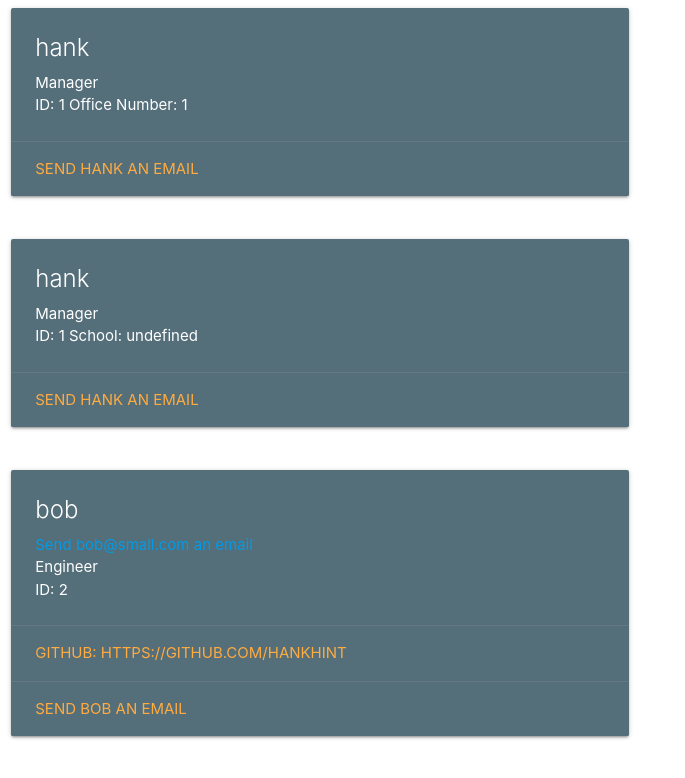
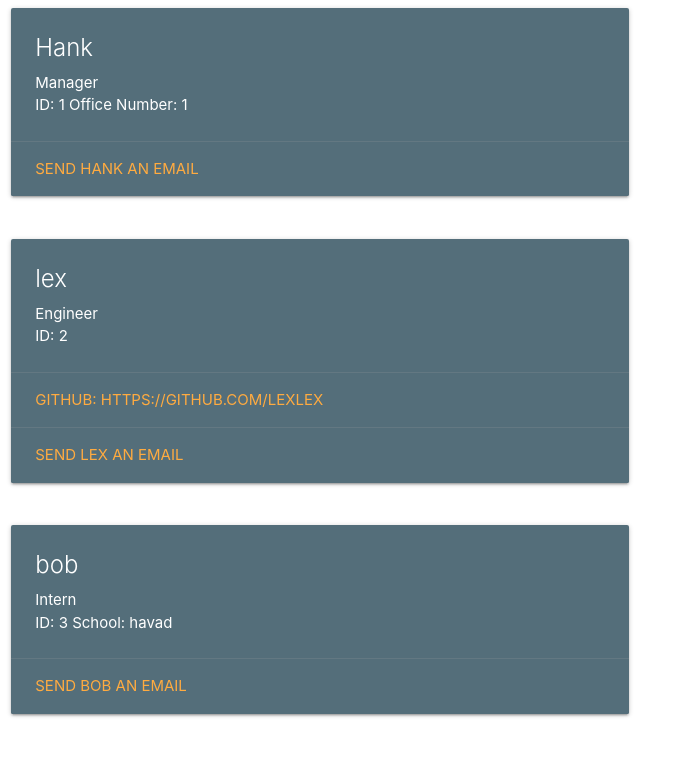
Before and after one commit to hankhint/team-profile-generator, a website: page dist/index.html in a window 1280 px wide. Shown: the whole page, without its empty margins (0-685 px from the left). Drawn offline with nearby package versions, Linux system fonts and the light colour scheme; files whose address does not match are found by name.

```diff
--- a/dist/index.html
+++ b/dist/index.html
@@ -1,21 +1,21 @@
+
     <!DOCTYPE html>
     <html lang="en">
-<meta http-equiv="Content-Type" content="text/html; charset=UTF-8" />
-<meta name="viewport" content="width=device-width, initial-scale=1, maximum-scale=1.0" />
+    <meta http-equiv="Content-Type" content="text/html; charset=UTF-8"/>
+    <meta name="viewport" content="width=device-width, initial-scale=1, maximum-scale=1.0"/>
     <title>Team Profile</title>
 
     <!-- CSS  -->
     <link href="https://fonts.googleapis.com/icon?family=Material+Icons" rel="stylesheet">
-<link href="css/materialize.css" type="text/css" rel="stylesheet" media="screen,projection" />
-<link href="css/style.css" type="text/css" rel="stylesheet" media="screen,projection" />
-
+    <link href="css/materialize.css" type="text/css" rel="stylesheet" media="screen,projection"/>
+    <link href="css/style.css" type="text/css" rel="stylesheet" media="screen,projection"/>
     <body>
 
   <div class="row">
   <div class="col s12 m6">
     <div class="card blue-grey darken-1">
       <div class="card-content white-text">
-          <span class="card-title">hank</span>
+        <span class="card-title">Hank</span>
         <p>Manager</p>
         <div>
         <span>ID: 1</span>
@@ -23,25 +23,7 @@
       </div>
         </div>
       <div class="card-action">
-          <a href="mailto:hank@small.com" target="_blank">Send hank an email</a>
-        </div>
-      </div>
-    </div>
-  </div>
-
-  <div class="row">
-    <div class="col s12 m6">
-      <div class="card blue-grey darken-1">
-        <div class="card-content white-text">
-          <span class="card-title">hank</span>
-          <p>Manager</p>
-          <div>
-            <span>ID: 1</span>
-            <span>School: undefined</span>
-          </div>
-        </div>
-        <div class="card-action">
-          <a href="mailto:hank@small.com" target="_blank">Send hank an email</a>
+        <a href="mailto:hank@hank.com" target="_blank">Send Hank an email</a>
       </div>
     </div>
   </div>
@@ -52,18 +34,35 @@
   <div class="col s12 m6">
     <div class="card blue-grey darken-1">
       <div class="card-content white-text">
-          <span class="card-title">bob</span>
-          <a class="subtitle is-6" href="mailto:bob@small.com" target="_blank">Send bob@small.com an email</a>
+        <span class="card-title">lex</span>
         <p>Engineer</p>
         <div>
         <span>ID: 2</span>
       </div>
         </div>
       <div class="card-action">
-          <a href="https://github.com/hankhint" target="_blank">GitHub: https://github.com/hankhint</a>
+      <a href="https://github.com/lexlex" target="_blank">GitHub: https://github.com/lexlex</a>
       </div>
       <div class="card-action">
-          <a href="mailto:bob@small.com" target="_blank">Send bob an email</a>
+      <a href="mailto:lex@mail.com" target="_blank">Send lex an email</a>
+    </div>
+    </div>
+  </div>
+</div>
+
+  <div class="row">
+  <div class="col s12 m6">
+    <div class="card blue-grey darken-1">
+      <div class="card-content white-text">
+        <span class="card-title">bob</span>
+        <p>Intern</p>
+        <div>
+        <span>ID: 3</span>
+        <span>School: havad</span>
+      </div>
+        </div>
+      <div class="card-action">
+        <a href="mailto:bob@mail.com" target="_blank">Send bob an email</a>
       </div>
     </div>
   </div>
@@ -74,5 +73,4 @@
     <script src="https://code.jquery.com/jquery-2.1.1.min.js"></script>
     <script src="js/materialize.js"></script>
     <script src="js/init.js"></script>
-
     </html>
```
Also changed, not shown: 1 other file. Lines whose indentation alone changed are shown as unchanged.
